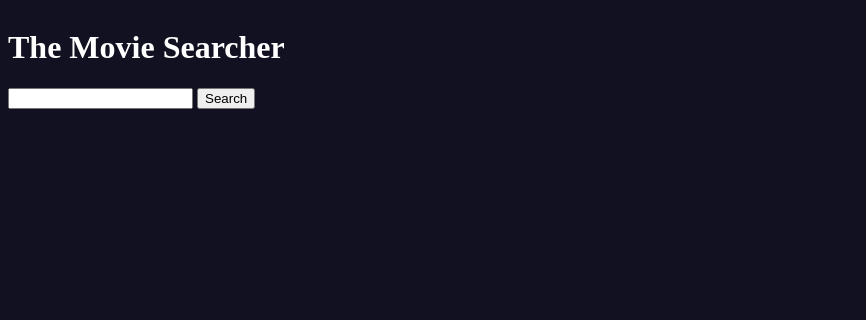
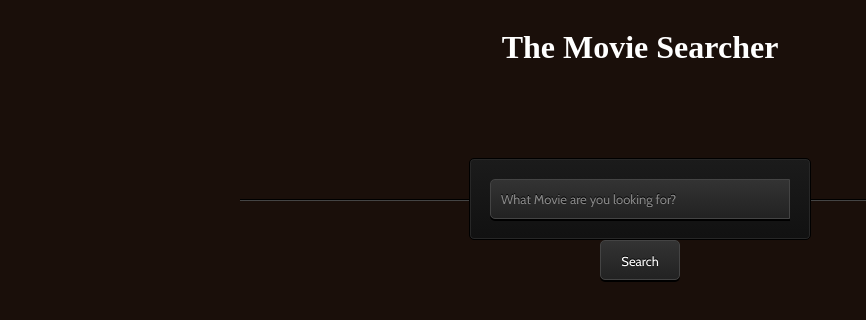
Before and after one commit to lukasseiwald/search_engine_movies, a website: page index.html in a window 1280 px wide. Shown: the whole page, without its empty margins (0-866 px from the left). Drawn offline with nearby package versions, Linux system fonts and the light colour scheme.

Commit message:
style to form added

```diff
--- a/index.html
+++ b/index.html
@@ -8,10 +8,11 @@
 </header>
 <body>
 	<h1>The Movie Searcher</h1>
-
-	<form id="search">
-		<input type="text" name="title">
-		<button>Search</button>
-	</form>
+	<section class="search">
+			<form action="" method="">
+				<input type="search" placeholder="What Movie are you looking for?">
+			</form>
+			<button>Search</button>
+	</section>
 </body>
 </html>
--- a/src/style.css
+++ b/src/style.css
@@ -1,10 +1,155 @@
+@import url(https://fonts.googleapis.com/css?family=Cabin:400);
+
 body{
-	background-color: #112;
+	background-color: rgb(26, 15, 10);
 	color: white;
 	display: flex;
 	flex-direction: column;
+	justify-content: space-between;
+    align-items: center;
+}
 
+
+.search {
+	height: 100%;
+	position: absolute;
+	text-align: center;
+	width: 100%;
+	display: flex;
+	flex-direction: column;
+    align-items: center;
 }
-#search{
 
+.search:before,
+.search:after {
+	content: '';
+	display: block;
+	height: 1px;
+	left: 50%;
+	margin: 0 0 0 -400px;
+	position: absolute;
+	width: 800px;
 }
+
+.search:before {
+	background: #444;
+	background: linear-gradient(left, #151515, #444, #151515);
+	top: 192px;
+}
+
+.search:after {
+	background: #000;
+	background: linear-gradient(left, #151515, #000, #151515);
+	top: 191px;
+}
+
+.search form {
+	background: #111;
+	background: linear-gradient(#1b1b1b, #111);
+	border: 1px solid #000;
+	border-radius: 5px;
+	box-shadow: inset 0 0 0 1px #272727;
+	display: inline-block;
+	font-size: 0px;
+	margin: 150px auto 0;
+	padding: 20px;
+	position: relative;
+	z-index: 1;
+}
+
+.search input {
+	background: #222;
+	background: linear-gradient(#333, #222);
+	border: 1px solid #444;
+	border-radius: 5px 0 0 5px;
+	box-shadow: 0 2px 0 #000;
+	color: #888;
+	display: block;
+	float: left;
+	font-family: 'Cabin', helvetica, arial, sans-serif;
+	font-size: 13px;
+	font-weight: 400;
+	height: 40px;
+	margin: 0;
+	padding: 0 10px;
+	text-shadow: 0 -1px 0 #000;
+	width: 300px;
+}
+
+.ie .search input {
+	line-height: 40px;
+}
+
+.search input::-webkit-input-placeholder {
+   color: #888;
+}
+
+.search input:-moz-placeholder {
+   color: #888;
+}
+
+.search input:focus {
+	animation: glow 800ms ease-out infinite alternate;
+	background: #222922;
+	background: linear-gradient(#333933, #222922);
+	border-color: #393;
+	box-shadow: 0 0 5px rgba(0,255,0,.2), inset 0 0 5px rgba(0,255,0,.1), 0 2px 0 #000;
+	color: #efe;
+	outline: none;
+}
+
+.search input:focus::-webkit-input-placeholder {
+	color: #efe;
+}
+
+.search input:focus:-moz-placeholder {
+	color: #efe;
+}
+
+.search button {
+	background: #222;
+	background: linear-gradient(#333, #222);
+	box-sizing: border-box;
+	border: 1px solid #444;
+	border-radius: 5px 5px 5px 5px;
+	box-shadow: 0 2px 0 #000;
+	color: #fff;
+	display: block;
+	float: left;
+	font-family: 'Cabin', helvetica, arial, sans-serif;
+	font-size: 13px;
+	font-weight: 400;
+	height: 40px;
+	line-height: 40px;
+	margin: 0;
+	padding: 0;
+	position: relative;
+	text-shadow: 0 -1px 0 #000;
+	width: 80px;
+}
+
+.search button:hover,
+.search button:focus {
+	background: #292929;
+	background: linear-gradient(#393939, #292929);
+	color: #5f5;
+	outline: none;
+}
+
+.search button:active {
+	background: #292929;
+	background: linear-gradient(#393939, #292929);
+	box-shadow: 0 1px 0 #000, inset 1px 0 1px #222;
+	top: 1px;
+}
+
+@keyframes glow {
+    0% {
+		border-color: #393;
+		box-shadow: 0 0 5px rgba(0,255,0,.2), inset 0 0 5px rgba(0,255,0,.1), 0 2px 0 #000;
+    }
+    100% {
+		border-color: #6f6;
+		box-shadow: 0 0 20px rgba(0,255,0,.6), inset 0 0 10px rgba(0,255,0,.4), 0 2px 0 #000;
+    }
+}
```
